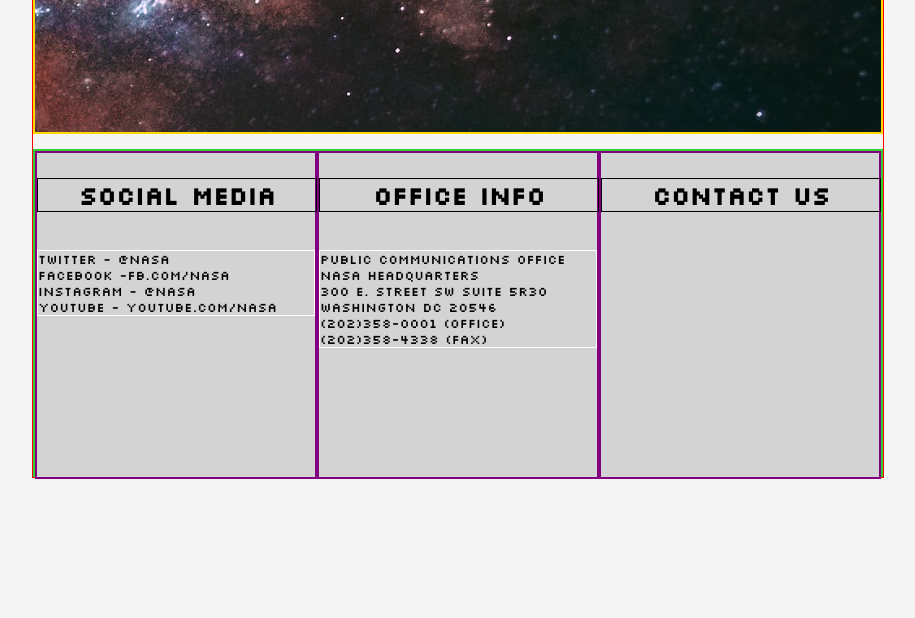
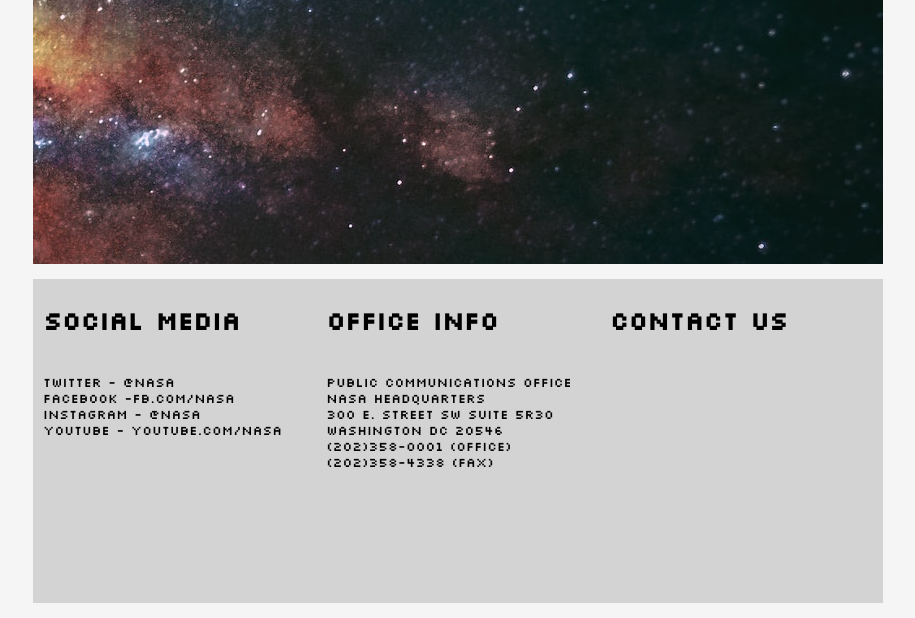
Before and after one commit to ethan-w-foshee/NASAlanding, a plain HTML site: page index.html in a window 1280 px wide. Shown: the part 336-954 px from the top of the page, without its empty margins (182-1097 px from the left). Before the commit the page ends 829 px from the top, so only its background shows below. Drawn offline with Linux system fonts and the light colour scheme.

Commit message:
Removed grid borders

```diff
--- a/styles.css
+++ b/styles.css
@@ -5,7 +5,7 @@ body {
 }
 
 .main-container {
-    border: 1px solid red;
+    /* border: 1px solid red; */
     /* height: 100px; */
     /* display: flex;
     flex-direction: column; */
@@ -14,7 +14,7 @@ body {
 }
 
 main {
-    border: 2px solid gold;
+    /* border: 2px solid gold; */
     font-family: 'Titillium Web', sans-serif;
     height: 450px;
     background-image: url('NASAbackground.jpg');
@@ -31,7 +31,7 @@ main {
 
 section {
     margin: 15px 0 0 0;
-    border: 2px solid limegreen;
+    /* border: 2px solid limegreen; */
     height: 324px;
     font-family: 'Silkscreen', cursive;
     display: flex;
@@ -42,14 +42,14 @@ section {
 
 .triplethreat {
     width: 270px;
-    border: 2px purple solid;
-    margin: 0;
+    /* border: 2px purple solid; */
+    margin: 0px 10px;
     flex: 1;
 }
 
 .triplethreat > h1 {
     font-size: 25px;
-    text-align: center;
+    text-align: left;
 }
 
 #social {
@@ -57,39 +57,12 @@ section {
     flex-direction: column;
 }
 
-#social > h1 {
-    width: 100%;
-    border: 1px black solid;
-}
-
-#social > p {
-    border: 1px white solid;
-}
-
 #info {
     display: flex;
     flex-direction: column;
-}
-
-#info > h1 {
-    width: 100%;
-    border: 1px black solid;
-}
-
-#info > p {
-    border: 1px white solid;
 }
 
 #contact {
     display: flex;
     flex-direction: column;
 }
-
-#contact > h1 {
-    width: 100%;
-    border: 1px black solid;
-}
-
-#contact > p {
-    border: 1px white solid;
-}
```
